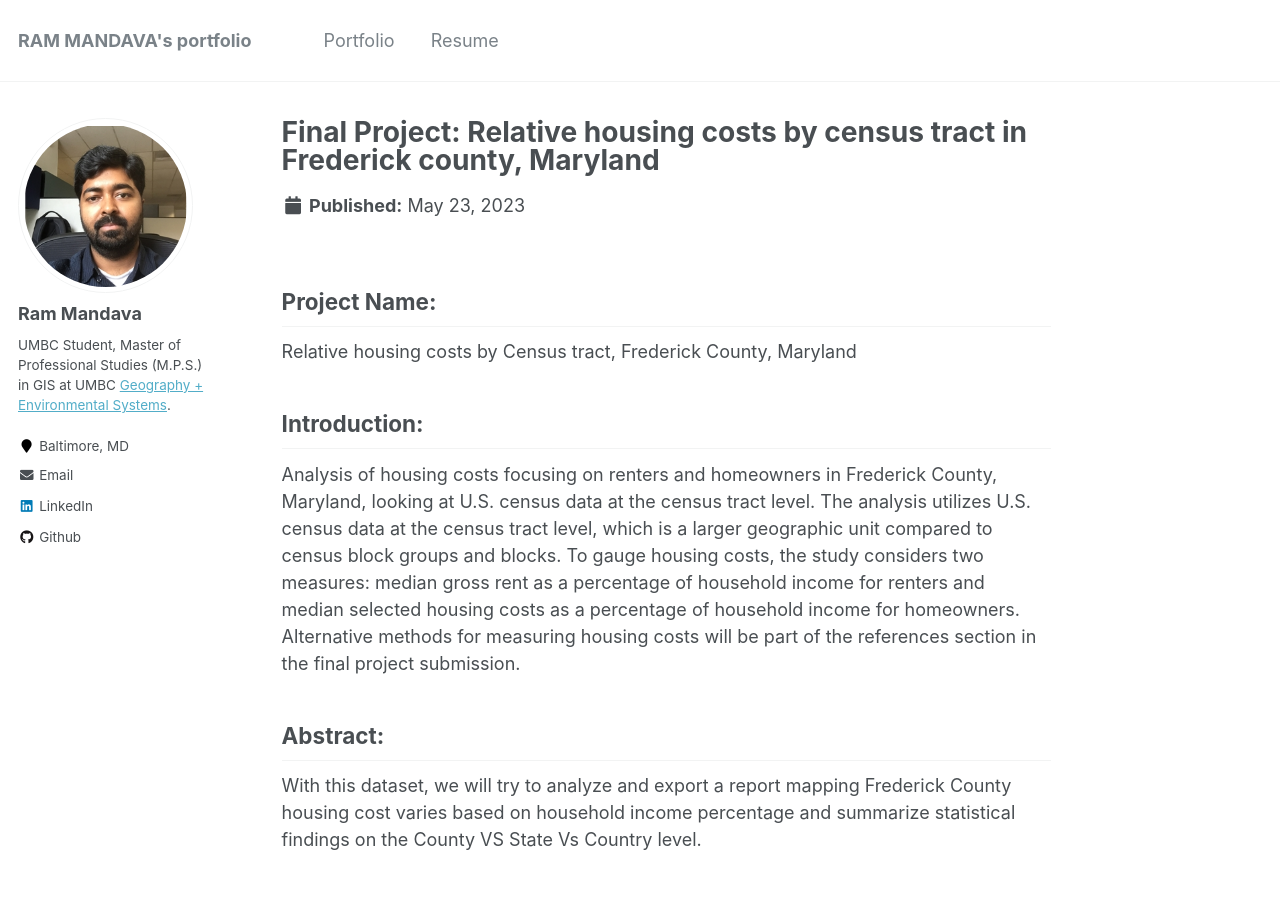
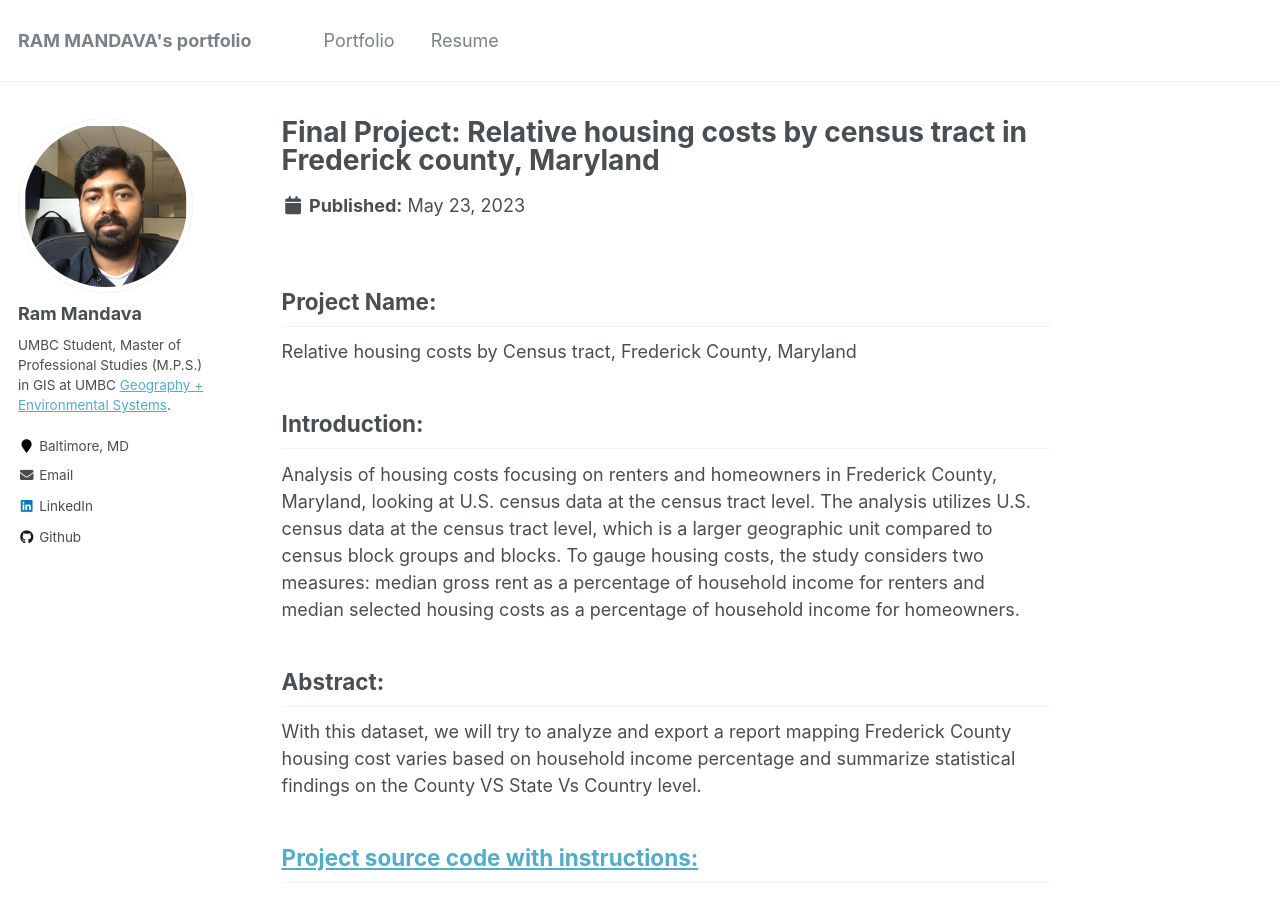
Before and after one commit to mandavaram/mandavaram.github.io, a Jekyll site: the page built from _portfolio/portfolio-1.md, in a window 1280 px wide and 900 px high. Built offline with Jekyll 4.4.1, drawn with Linux system fonts in a browser that asks for light colours.

Commit message:
Update portfolio-1.md

```diff
--- a/_portfolio/portfolio-1.md
+++ b/_portfolio/portfolio-1.md
@@ -13,7 +13,7 @@
 
 ## Introduction:
 Analysis of housing costs focusing on renters and homeowners in Frederick County, Maryland, looking at U.S. census data at the census tract level.
-The analysis utilizes U.S. census data at the census tract level, which is a larger geographic unit compared to census block groups and blocks. To gauge housing costs, the study considers two measures: median gross rent as a percentage of household income for renters and median selected housing costs as a percentage of household income for homeowners. Alternative methods for measuring housing costs will be part of the references section in the final project submission.
+The analysis utilizes U.S. census data at the census tract level, which is a larger geographic unit compared to census block groups and blocks. To gauge housing costs, the study considers two measures: median gross rent as a percentage of household income for renters and median selected housing costs as a percentage of household income for homeowners.
 
 ## Abstract:
 With this dataset, we will try to analyze and export a report mapping Frederick County housing cost varies based on household income percentage and summarize statistical findings on the County VS State Vs Country level.
```
